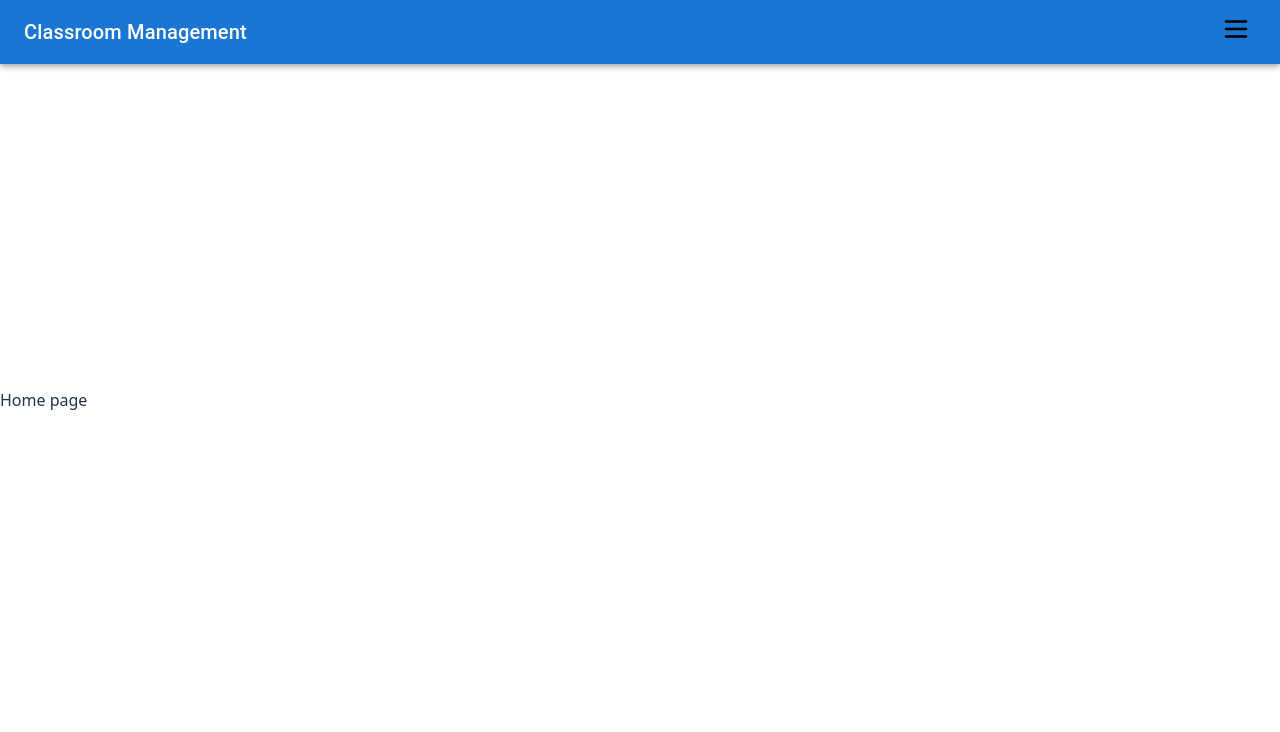
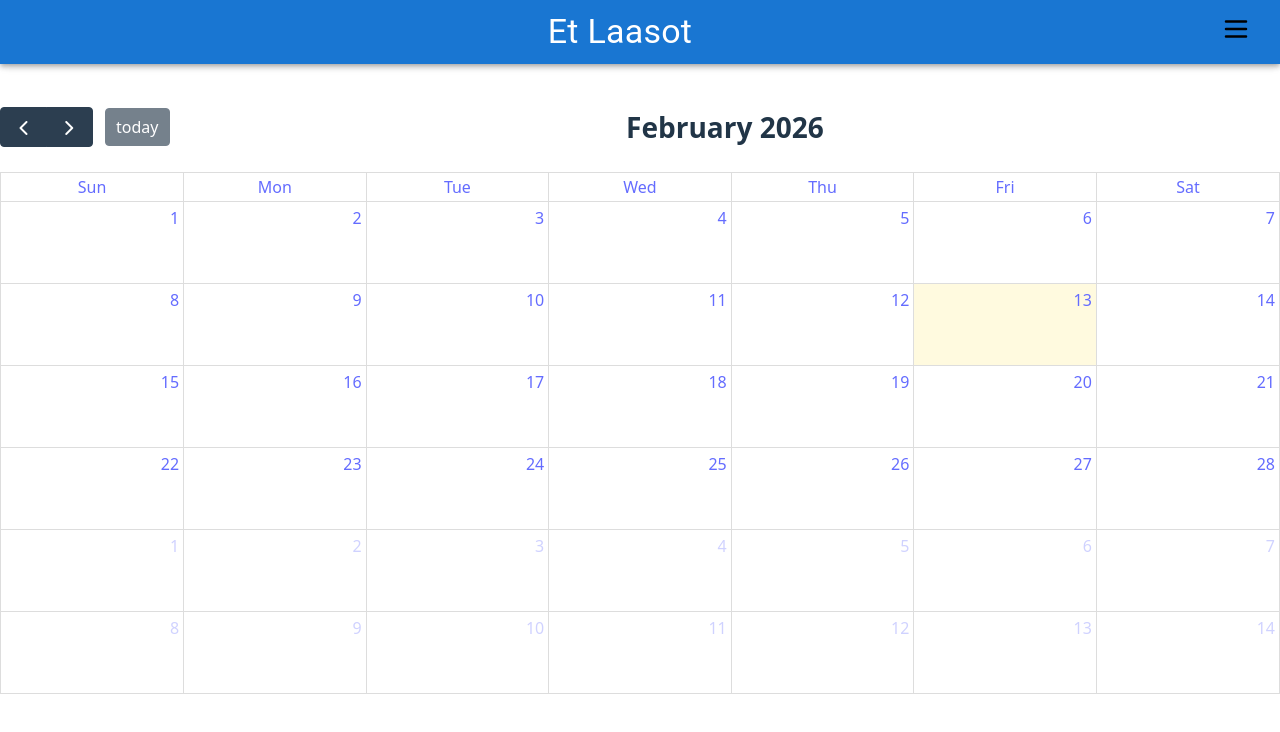
Before and after one commit to meni20/EtLaasot-Client, a React (Vite) app: page / in a window 1280 px wide. Shown: the top 732 px of the page. Built offline with nearby package versions, Linux system fonts and the light colour scheme.

Commit message:
add FullCalendar and DataGrid components; update Navbar and SideMenu styles; enhance UserService with getAllVolunteers method

```diff
--- a/package.json
+++ b/package.json
@@ -12,8 +12,11 @@
   "dependencies": {
     "@emotion/react": "^11.14.0",
     "@emotion/styled": "^11.14.1",
+    "@fullcalendar/daygrid": "^6.1.20",
+    "@fullcalendar/react": "^6.1.20",
     "@mui/icons-material": "^7.3.6",
     "@mui/material": "^7.3.6",
+    "@mui/x-data-grid": "^8.23.0",
     "@tanstack/react-query": "^5.90.14",
     "axios": "^1.13.2",
     "react": "^19.2.0",
--- a/src/components/Navbar/Navbar.tsx
+++ b/src/components/Navbar/Navbar.tsx
@@ -1,15 +1,18 @@
 import React from "react";
-import MenuIcon from "@mui/icons-material/Menu";
+import SideMenuIcon from "../../icons/SideMenuIcon";
 import type { NavbarProps } from "./Navbar.interface";
-import { AppBar, Toolbar, IconButton, Typography, Box } from "@mui/material";
-import SideMenuIcon from "../../icons/SideMenuIcon";
+import { AppBar, Toolbar, Typography, Box } from "@mui/material";
 
 const Navbar: React.FC<NavbarProps> = ({ onMenuClick, title }) => {
   return (
     <AppBar position="fixed">
       <Toolbar sx={{ justifyContent: "flex-end" }}>
-        <Typography variant="h6" component="div" sx={{ flexGrow: 1 }}>
-          {title || "My App"}
+        <Typography
+          variant="h4"
+          component="div"
+          sx={{ flexGrow: 1, display: "flex", justifyContent: "center" }}
+        >
+          {title}
         </Typography>
 
         <Box sx={{ cursor: "pointer" }} onClick={onMenuClick}>
--- a/src/components/SideMenu/SideMenu.tsx
+++ b/src/components/SideMenu/SideMenu.tsx
@@ -5,6 +5,7 @@ import {
   ListItemText,
   ListItemIcon,
   ListItemButton,
+  Typography,
 } from "@mui/material";
 import { useNavigate } from "react-router-dom";
 import { menuItems } from "./SideMenu.constants";
@@ -24,8 +25,9 @@ export const SideMenu: React.FC<SideMenuProps> = ({ open, onClose }) => {
         },
       }}
     >
-      <Toolbar />
-      <List>
+      <Typography variant="h6" sx={{ p: 2 }}>
+        Menu
+      </Typography>
       <List>
         {menuItems.map((item) => (
           <ListItemButton
@@ -40,7 +42,6 @@ export const SideMenu: React.FC<SideMenuProps> = ({ open, onClose }) => {
           </ListItemButton>
         ))}
       </List>
-      </List>
     </Drawer>
   );
 };
--- a/src/icons/SideMenuIcon.tsx
+++ b/src/icons/SideMenuIcon.tsx
@@ -7,20 +7,20 @@ const SideMenuIcon = () => {
       style={{ width: "40", height: "30", fill: "none" }}
     >
       <svg viewBox="0 0 24 24" fill="none" xmlns="http://www.w3.org/2000/svg">
-        <g id="SVGRepo_bgCarrier" stroke-width="0"></g>
+        <g id="SVGRepo_bgCarrier" strokeWidth="0"></g>
         <g
           id="SVGRepo_tracerCarrier"
-          stroke-linecap="round"
-          stroke-linejoin="round"
+          strokeLinecap="round"
+          strokeLinejoin="round"
         ></g>
         <g id="SVGRepo_iconCarrier">
           {" "}
           <path
             d="M4 6H20M4 12H20M4 18H20"
             stroke="#000000"
-            stroke-width="2"
-            stroke-linecap="round"
-            stroke-linejoin="round"
+            strokeWidth="2"
+            strokeLinecap="round"
+            strokeLinejoin="round"
           ></path>{" "}
         </g>
       </svg>
--- a/src/pages/HomePage/Home.tsx
+++ b/src/pages/HomePage/Home.tsx
@@ -1,3 +1,31 @@
+import FullCalendar from "@fullcalendar/react";
+import dayGridPlugin from "@fullcalendar/daygrid";
+
 export const HomePage: React.FC = () => {
-  return <div>Home page</div>;
+  return (
+    <div>
+      <FullCalendar
+        plugins={[dayGridPlugin]}
+        initialView="dayGridMonth"
+        height="auto"
+        headerToolbar={{
+          left: "prev,next today",
+          center: "title",
+          right: "",
+        }}
+        dayMaxEvents={3}
+        events={[
+          { title: "Meeting", date: "2025-12-31" },
+          { title: "Meeting", date: "2025-12-22" },
+          {
+            title: "Vacation",
+            start: "2025-12-20",
+            end: "2025-12-25",
+            allDay: true,
+            color: "red",
+          },
+        ]}
+      />
+    </div>
+  );
 };
--- a/src/pages/VolunteersPage/VolunteerPage.tsx
+++ b/src/pages/VolunteersPage/VolunteerPage.tsx
@@ -1,5 +1,41 @@
-import type React from "react";
+import { Box } from "@mui/material";
+import type { GridColDef } from "@mui/x-data-grid";
+import { DataGrid } from "@mui/x-data-grid";
+import { useQuery } from "@tanstack/react-query";
+import userService from "../../services/user.service";
 
 export const VolunteerPage: React.FC = () => {
-  return <div>Volunteer Page</div>;
+  const rows = Array.from({ length: 1000 }, (_, i) => ({
+    id: i,
+    name: `User ${i}`,
+    role: i % 2 === 0 ? "Volunteer" : "Student",
+    age: 18 + (i % 20),
+  }));
+
+  const { data: allVolunteers } = useQuery({
+    queryKey: ["users"],
+    queryFn: () => userService.getAllUsers(),
+  });
+
+  console.log(allVolunteers);
+
+  const columns: GridColDef[] = [
+    { field: "name", headerName: "Name", flex: 1 },
+    { field: "role", headerName: "Role", flex: 1 },
+    { field: "age", headerName: "Age", width: 100 },
+  ];
+
+  return (
+    <Box
+      sx={{
+        height: "85%",
+        width: "90%",
+        position: "absolute",
+        top: "12%",
+        left: "5%",
+      }}
+    >
+      <DataGrid rows={rows} columns={columns} disableRowSelectionOnClick />
+    </Box>
+  );
 };
--- a/src/router/Router.tsx
+++ b/src/router/Router.tsx
@@ -9,10 +9,7 @@ const AppRouter: React.FC = () => {
   const [menuOpen, setMenuOpen] = useState(false);
   return (
     <Box>
-      <Navbar
-        title="Classroom Management"
-        onMenuClick={() => setMenuOpen(true)}
-      />
+      <Navbar title="Et Laasot" onMenuClick={() => setMenuOpen(true)} />
       <SideMenu open={menuOpen} onClose={() => setMenuOpen(false)} />
       <Routes>
         {ALL_ROUTES.map(({ path, element }) => (
--- a/src/services/user.service.ts
+++ b/src/services/user.service.ts
@@ -20,12 +20,19 @@ export class UserService {
   };
 
   async createUser(userData: IUser) {
-    console.log("sending:", userData);
     const res = await this.api.post("/create", userData);
-    console.log(res);
 
     return res.data;
   }
+
+  getAllVolunteers = () => {
+    return this.api
+      .get("get-all-volunteers")
+      .then((res) => res.data)
+      .catch((err) => {
+        console.log(err);
+      });
+  };
 }
 
 const userService = new UserService();
```
Also changed, not shown: 1 other file (tests, documents, lock files or other folders). Lines whose indentation alone changed are shown as unchanged.
